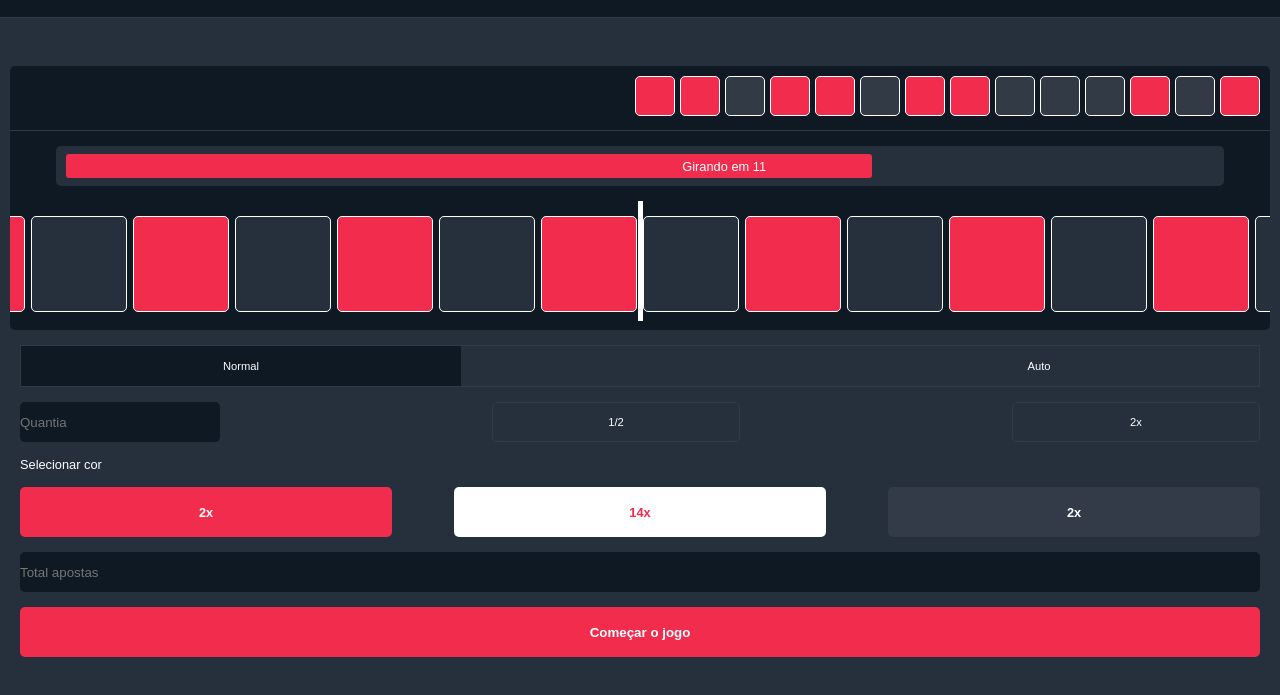
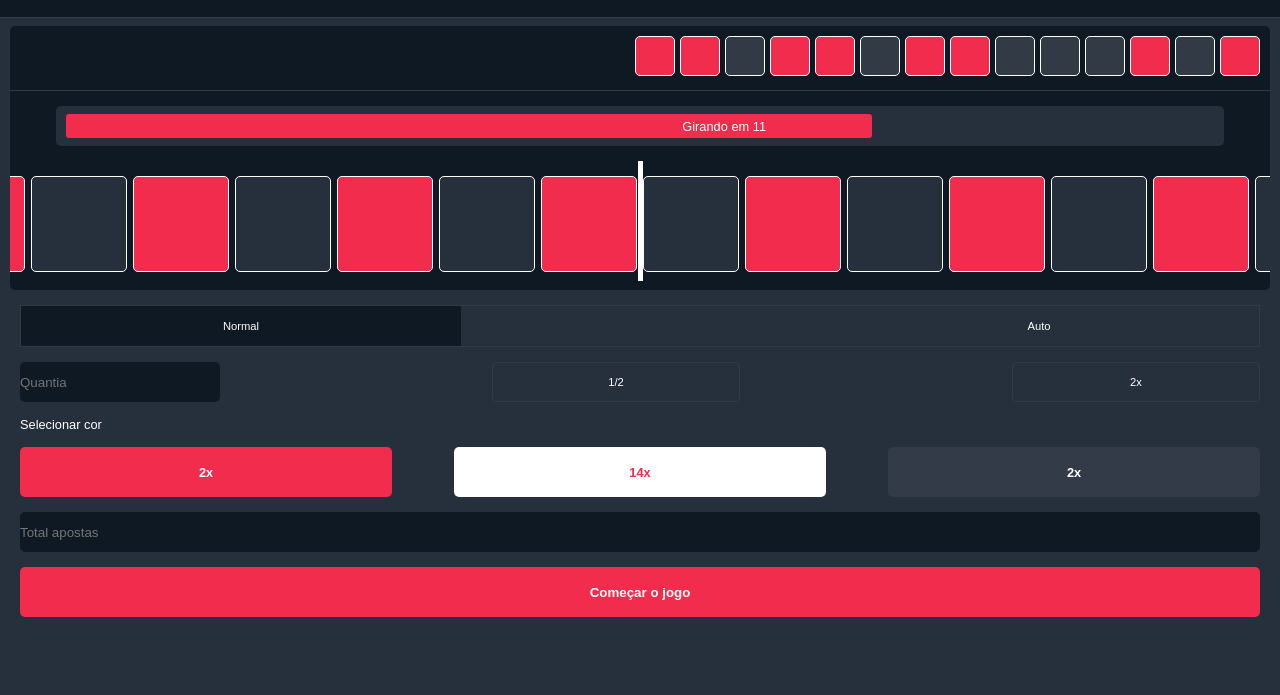
Before and after one commit to JuniorCesarMarques/cassino, a plain HTML site: page index.html in a window 1280 px wide. Shown: the part 65-760 px from the top of the page. Drawn offline with nearby package versions, Linux system fonts and the light colour scheme.

Commit message:
Add files via upload

```diff
--- a/css/style.css
+++ b/css/style.css
@@ -89,13 +89,6 @@ button:nth-child(2) {
 
 }
 
-/* #discount_2 {
-    position: absolute;
-    opacity: 0%;
-    color: var(--color-buttons);
-    display: none;
-
-} */
 
 @keyframes discount-animation {
     0% {
@@ -128,7 +121,7 @@ button:nth-child(2) {
 
 .previous_cards {
     border-radius: 5px 5px 0 0;
-    margin: 48px 10px 0;
+    margin: 8px 10px 0;
     background-color: var(--cor-primaria);
     height: 64px;
 
```
